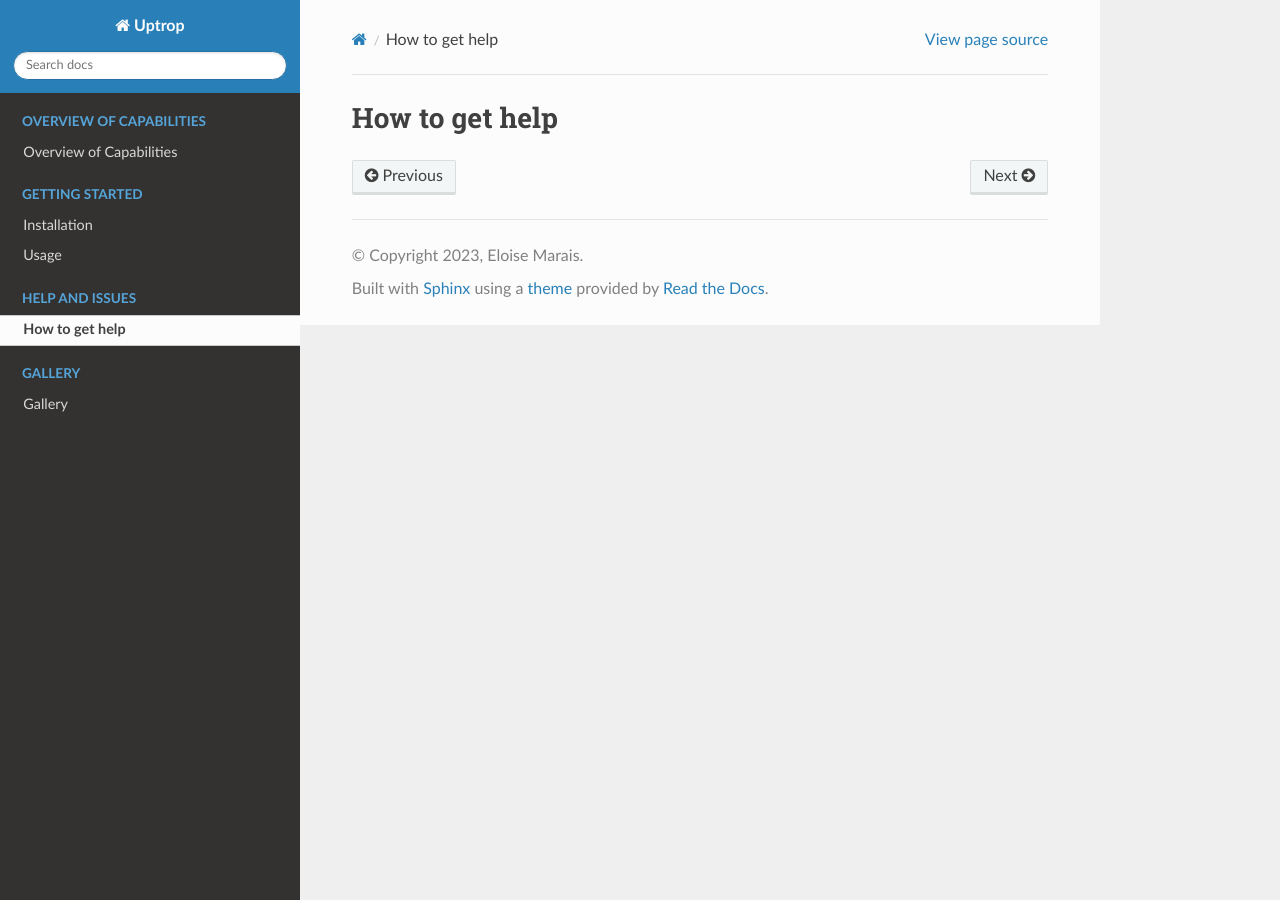
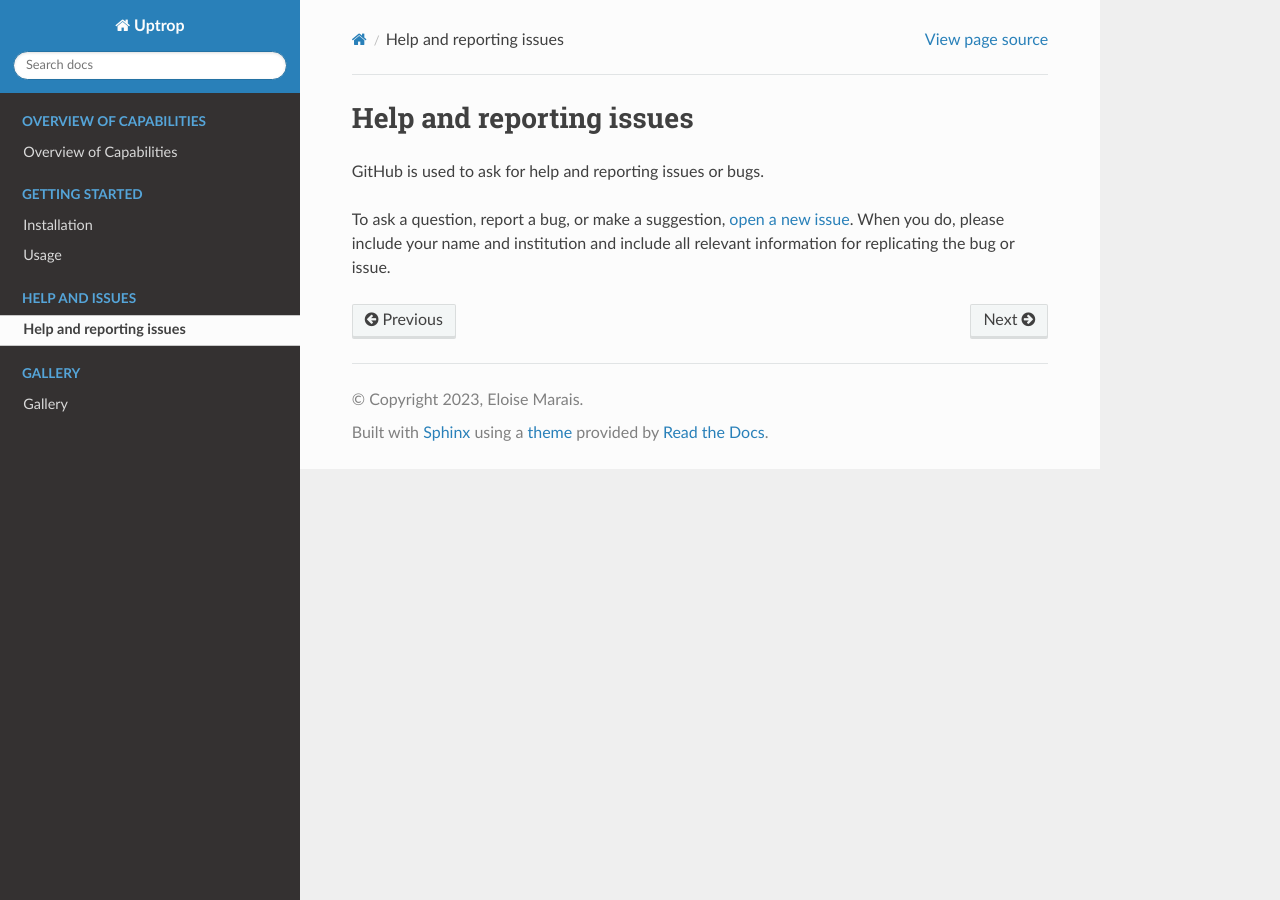
Before and after one commit to eamarais/erc-uptrop, a Sphinx documentation site: the page built from docs/source/Get-help.rst, in a window 1280 px wide. Built offline with Sphinx 7.4.7 and the Read the Docs theme 2.0.0, drawn with Linux system fonts in a browser that asks for light colours.

Commit message:
Update Get-help.rst

```diff
--- a/docs/source/Get-help.rst
+++ b/docs/source/Get-help.rst
@@ -1,2 +1,6 @@
-How to get help
-==================
+Help and reporting issues
+=========================
+
+GitHub is used to ask for help and reporting issues or bugs.
+
+To ask a question, report a bug, or make a suggestion, `open a new issue <https://github.com/eamarais/erc-uptrop/issues>`__. When you do, please include your name and institution and include all relevant information for replicating the bug or issue.
```
